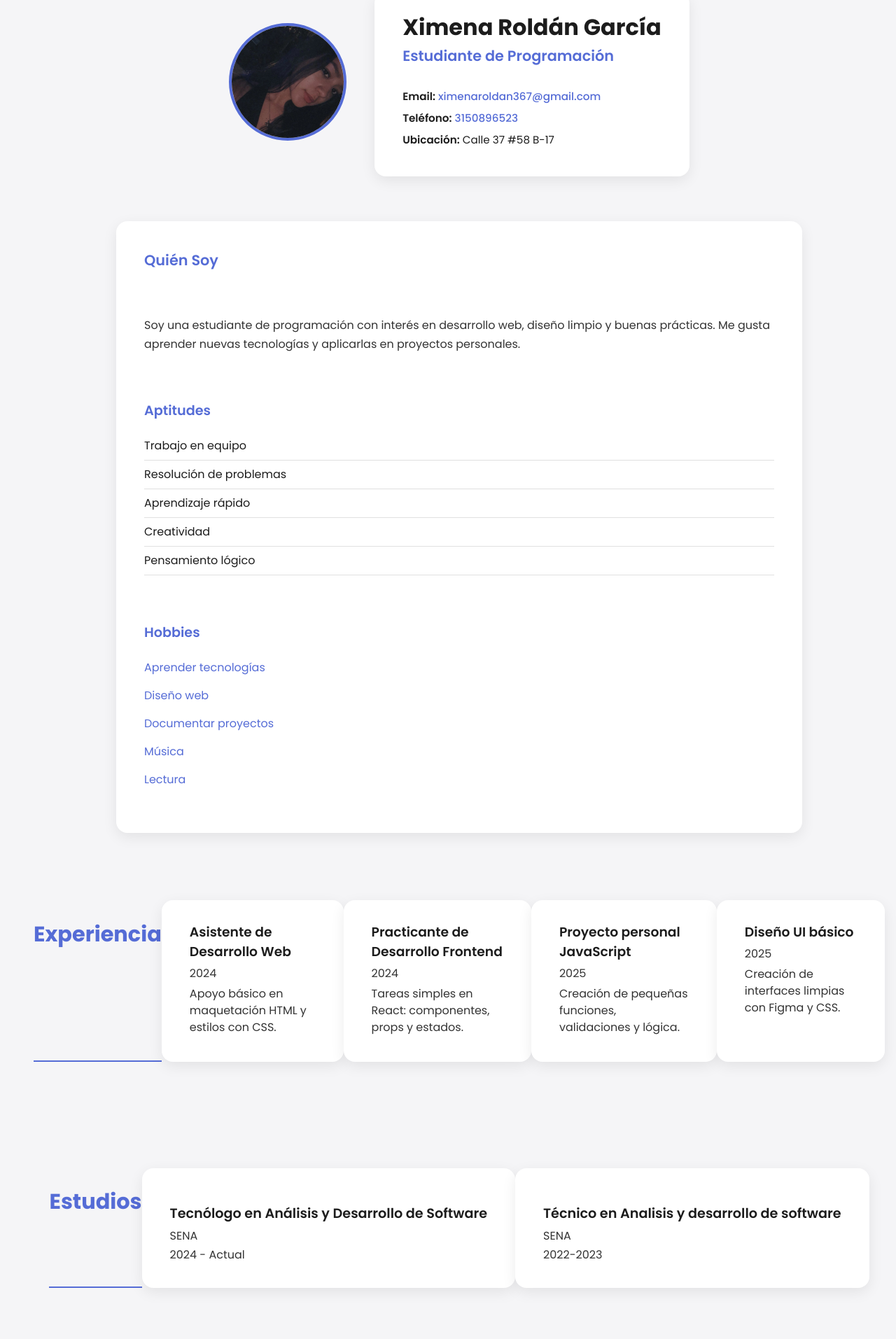
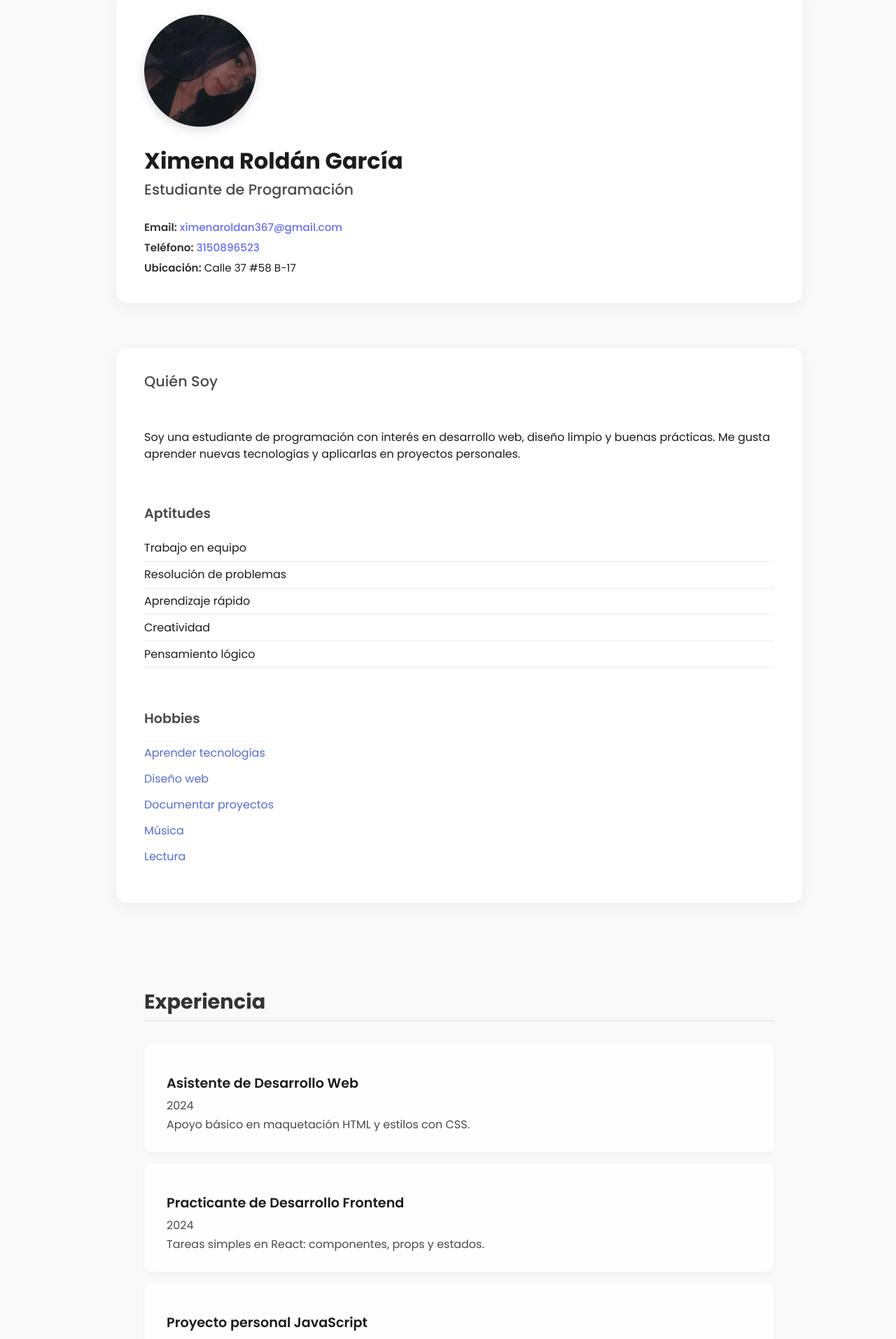
Before and after one commit to Ximena0405/cv-react-ximena, a React (Vite) app: page / in a window 1280 px wide. Shown: the part 75-1988 px from the top of the page at 70% size. Built offline with nearby package versions, Linux system fonts and the light colour scheme.

Commit message:
feat: creacion de StackTecnologias tras ser eliminado

```diff
--- a/src/App.css
+++ b/src/App.css
@@ -7,13 +7,10 @@ body, html {
   margin: 0;
   padding: 0;
   font-family: 'Poppins', sans-serif;
-  background-color: #f5f5f7;
+  background-color: #f9f9fa;
   color: #1C1C1C;
 }
 
-/* =======================
-   Root y contenedor general
-   ======================= */
 #root {
   width: 100%;
   margin: 0;
@@ -31,99 +28,41 @@ body, html {
 }
 
 /* =======================
-   Logos animados
+   Foto de perfil
    ======================= */
-.logo {
-  height: 6em;
-  padding: 1.5em;
-  will-change: filter;
-  transition: filter 0.3s;
-}
-.logo:hover {
-  filter: drop-shadow(0 0 20px rgba(100, 108, 255, 0.6));
-}
-.logo.react:hover {
-  filter: drop-shadow(0 0 20px rgba(97, 218, 251, 0.7));
-}
-
-@keyframes logo-spin {
-  from { transform: rotate(0deg); }
-  to { transform: rotate(360deg); }
-}
-
-@media (prefers-reduced-motion: no-preference) {
-  a:nth-of-type(2) .logo {
-    animation: logo-spin infinite 20s linear;
-  }
-}
-
-/* =======================
-   Tarjetas generales
-   ======================= */
-.card {
-  padding: 2em;
-  background-color: #ffffff;
-  border-radius: 16px;
-  box-shadow: 0 6px 20px rgba(0,0,0,0.08);
-  max-width: 900px;
-  width: 100%;
-  transition: transform 0.2s ease, box-shadow 0.2s ease;
-}
-.card:hover {
-  transform: translateY(-4px);
-  box-shadow: 0 10px 25px rgba(0,0,0,0.12);
-}
-
-/* =======================
-   Enlaces
-   ======================= */
-a {
-  color: #556cd6;
-  text-decoration: none;
-  font-weight: 500;
-  transition: color 0.2s ease;
-}
-
-a:hover {
-  color: #0d1b2a;
-  text-decoration: underline;
-}
-
-/* =======================
-   CABECERA / PERFIL
-   ======================= */
-.perfil-container {
-  display: flex;
-  justify-content: center;
-  align-items: center;
-  gap: 2.5rem;
-}
-
-.foto-container {
-  flex-shrink: 0;
-}
-
 .foto {
   width: 160px;
   height: 160px;
   border-radius: 50%;
   object-fit: cover;
-  border: 4px solid #556cd6;
-  transition: transform 0.3s ease;
+  box-shadow: 0 4px 15px rgba(0,0,0,0.15);
+  transition: transform 0.3s ease, box-shadow 0.3s ease;
 }
 .foto:hover {
   transform: scale(1.05);
+  box-shadow: 0 8px 25px rgba(0,0,0,0.2);
+}
+
+/* =======================
+   Perfil general
+   ======================= */
+.perfil-container,
+.perfil-box {
+  display: flex;
+  flex-direction: column;
+  gap: 1.5rem;
+  padding: 2rem 2.5rem;
+  max-width: 900px;
+  width: 100%;
+  background-color: #ffffff;
+  border-radius: 16px;
+  box-shadow: 0 6px 20px rgba(0,0,0,0.05);
 }
 
 .perfil-card {
-  flex: 1;
   display: flex;
   flex-direction: column;
   gap: 0.5rem;
-  padding: 2rem 2.5rem;
-  background-color: #ffffff;
-  border-radius: 16px;
-  box-shadow: 0 6px 20px rgba(0,0,0,0.08);
 }
 
 .perfil-nombre {
@@ -134,59 +73,42 @@ a:hover {
 
 .perfil-titulo {
   font-size: 1.3rem;
-  font-weight: 600;
-  color: #556cd6;
-  margin: 0 0 1rem 0;
+  font-weight: 500;
+  color: #4a4a4a;
+  margin: 0 0 0.8rem 0;
 }
 
-/* Info contacto */
 .perfil-info p {
-  margin: 0.5rem 0;
+  margin: 0.4rem 0;
   font-size: 0.95rem;
 }
 
 .perfil-label {
   font-weight: 600;
+  color: #333;
 }
 
 /* =======================
-   SECCIÓN PERFIL DETALLADA
+   Listas aptitudes y hobbies
    ======================= */
-.perfil-box {
-  display: flex;
-  flex-direction: column;
-  gap: 2rem;
-  padding: 2.5rem;
-  background-color: #ffffff;
-  border-radius: 16px;
-  box-shadow: 0 6px 20px rgba(0,0,0,0.08);
-  max-width: 900px;
-  width: 100%;
-}
-
-.perfil-descripcion {
-  font-size: 1rem;
-  line-height: 1.7;
-  color: #333;
-}
-
 .perfil-subtitulo {
   font-size: 1.2rem;
   font-weight: 600;
   margin-bottom: 0.5rem;
-  color: #556cd6;
+  color: #4a4a4a;
 }
 
-.perfil-lista {
+.perfil-lista,
+.perfil-lista-hobbies {
   list-style: none;
   padding-left: 0;
 }
 
 .perfil-lista li {
-  padding: 0.5rem 0;
-  border-bottom: 1px solid #e0e0e0;
+  padding: 0.4rem 0;
+  border-bottom: 1px solid #eaeaea;
+  color: #1c1c1c;
   font-size: 1rem;
-  color: #1c1c1c;
 }
 
 .perfil-lista-hobbies li {
@@ -195,82 +117,59 @@ a:hover {
 }
 
 /* =======================
-   EXPERIENCIA
+   Experiencia y Estudios
    ======================= */
-.exp-container {
+.exp-container,
+.est-container {
   display: flex;
-  justify-content: center;
-  padding: 2rem;
+  flex-direction: column;
+  gap: 1rem;
+  max-width: 900px;
+  width: 100%;
+  padding: 2rem 1rem;
 }
 
-.exp-card {
-  background-color: #ffffff;
-  padding: 2rem 2.5rem;
-  border-radius: 16px;
-  box-shadow: 0 6px 20px rgba(0,0,0,0.08);
-  margin-bottom: 1.5rem;
+.exp-card,
+.est-card {
+  background-color: #fefefe;
+  padding: 1.5rem 2rem;
+  border-radius: 12px;
+  box-shadow: 0 3px 10px rgba(0,0,0,0.03);
+  transition: transform 0.2s ease, box-shadow 0.2s ease;
 }
 
-.exp-title {
-  font-size: 1.9rem;
+.exp-card:hover,
+.est-card:hover {
+  transform: translateY(-2px);
+  box-shadow: 0 6px 20px rgba(0,0,0,0.08);
+}
+
+.exp-title,
+.est-title {
+  font-size: 1.8rem;
   font-weight: 700;
-  color: #556cd6;
-  text-align: center;
-  margin-bottom: 1.5rem;
-  border-bottom: 2px solid #556cd6;
+  color: #333;
+  margin-bottom: 1rem;
+  border-bottom: 1px solid #e0e0e0;
   padding-bottom: 0.3rem;
 }
 
-.exp-card h3 {
-  margin: 0 0 0.3rem 0;
-  font-weight: 600;
-}
-
-.exp-card p {
-  margin: 0.3rem 0;
-  color: #333;
-}
-
-/* =======================
-   ESTUDIOS
-   ======================= */
-.est-container {
-  display: flex;
-  justify-content: center;
-  padding: 2rem;
-}
-
-.est-card {
-  background-color: #ffffff;
-  padding: 2rem 2.5rem;
-  border-radius: 16px;
-  box-shadow: 0 6px 20px rgba(0,0,0,0.08);
-  margin-bottom: 1.5rem;
-}
-
-.est-title {
-  font-size: 1.9rem;
-  font-weight: 700;
-  color: #556cd6;
-  border-bottom: 2px solid #556cd6;
-  padding-bottom: 0.3rem;
-  margin-bottom: 1.5rem;
-}
-
+.exp-card h3,
 .est-card h3 {
   font-size: 1.2rem;
   font-weight: 600;
   margin-bottom: 0.3rem;
 }
 
+.exp-card p,
 .est-card p {
+  margin: 0.2rem 0;
+  color: #4a4a4a;
   font-size: 1rem;
-  color: #333;
-  margin: 0.2rem 0;
 }
 
 /* =======================
-   STACK TECNOLÓGICO
+   Stack Tecnológico
    ======================= */
 .tecno-container {
   display: flex;
@@ -279,31 +178,27 @@ a:hover {
 }
 
 .tecno-card {
-  background-color: #f0f4ff;
+  background-color: #f5f6ff;
   width: 100%;
   max-width: 900px;
   padding: 2.5rem 3rem;
   border-radius: 16px;
-  box-shadow: 0 6px 20px rgba(0,0,0,0.08);
+  box-shadow: 0 6px 20px rgba(0,0,0,0.05);
 }
 
 .tecno-titulo {
   font-size: 2rem;
   font-weight: 700;
-  margin-bottom: 2rem;
-  border-bottom: 3px solid #556cd6;
-  padding-bottom: 0.5rem;
-}
-
-.tecno-grupo {
-  margin-bottom: 1.5rem;
+  margin-bottom: 1.8rem;
+  border-bottom: 2px solid #d0d0d0;
+  padding-bottom: 0.3rem;
 }
 
 .tecno-subtitulo {
   font-size: 1.3rem;
   font-weight: 600;
   margin-bottom: 0.7rem;
-  color: #556cd6;
+  color: #4a4a4a;
 }
 
 .tecno-lista {
@@ -312,14 +207,14 @@ a:hover {
 }
 
 .tecno-lista li {
-  padding: 0.6rem 0.5rem;
+  padding: 0.5rem 0;
   font-size: 1rem;
-  color: #1C1C1C;
-  border-bottom: 1px solid #a0b0ff;
+  color: #1c1c1c;
+  border-bottom: 1px solid #e0e0e0;
   transition: 0.2s ease;
 }
 
 .tecno-lista li:hover {
   color: #556cd6;
-  transform: translateX(4px);
+  transform: translateX(3px);
 }
--- a/src/StackTecnologias.css
+++ /dev/null
@@ -1,64 +0,0 @@
-@import url('https://fonts.googleapis.com/css2?family=Poppins:wght@300;400;600;700&display=swap');
-
-/* Contenedor general */
-.tecno-container {
-  display: flex;
-  justify-content: center;
-  padding: 3rem 1rem;
-  background-color: #ffffff;
-  font-family: "Poppins", sans-serif;
-}
-
-/* Tarjeta */
-.tecno-card {
-  background-color: #E0E1DD;
-  width: 100%;
-  max-width: 900px;
-  padding: 2.5rem 3rem;
-  border-radius: 8px;
-  color: #0D1B2A;
-}
-
-/* Título principal */
-.tecno-titulo {
-  font-size: 2rem;
-  font-weight: 700;
-  margin-bottom: 2rem;
-  text-align: left;
-  border-bottom: 3px solid #0D1B2A;
-  padding-bottom: 0.5rem;
-}
-
-/* Cada categoría */
-.tecno-grupo {
-  margin-bottom: 2rem;
-}
-
-/* Subtítulos */
-.tecno-subtitulo {
-  font-size: 1.3rem;
-  font-weight: 600;
-  margin-bottom: 0.7rem;
-  color: #415A77;
-}
-
-/* Lista de tecnologías */
-.tecno-lista {
-  list-style: none;
-  padding: 0;
-  margin: 0;
-}
-
-.tecno-lista li {
-  padding: 0.6rem 0.5rem;
-  font-size: 1rem;
-  color: #0D1B2A;
-  border-bottom: 1px solid #778DA9;
-  transition: 0.2s ease;
-}
-
-/* Hover minimalista */
-.tecno-lista li:hover {
-  color: #415A77;
-  transform: translateX(4px);
-}
--- /dev/null
+++ b/src/StackTecnologias.jsx
@@ -0,0 +1,19 @@
+export default function StackTecnologias({ tecnologias }) {
+  return (
+    <section className="tecno-box">
+      <h2 className="tecno-titulo">Stack Tecnológico</h2>
+
+      {Object.keys(tecnologias).map((categoria, i) => (
+        <div className="tecno-seccion" key={i}>
+          <h3 className="tecno-subtitulo">{categoria}</h3>
+
+          <ul className="tecno-lista">
+            {tecnologias[categoria].map((item, index) => (
+              <li key={index}>{item}</li>
+            ))}
+          </ul>
+        </div>
+      ))}
+    </section>
+  );
+}
--- a/src/data/cvData.jsx
+++ b/src/data/cvData.jsx
@@ -45,7 +45,7 @@ export const cvData = {
       fecha: "2024 - Actual"
     },
     {
-      titulo: "Técnico en Analisis y desarrollo de software",
+      titulo: "Técnico en Programación de Software",
       institucion: "SENA",
       fecha: "2022-2023"
     }
```
